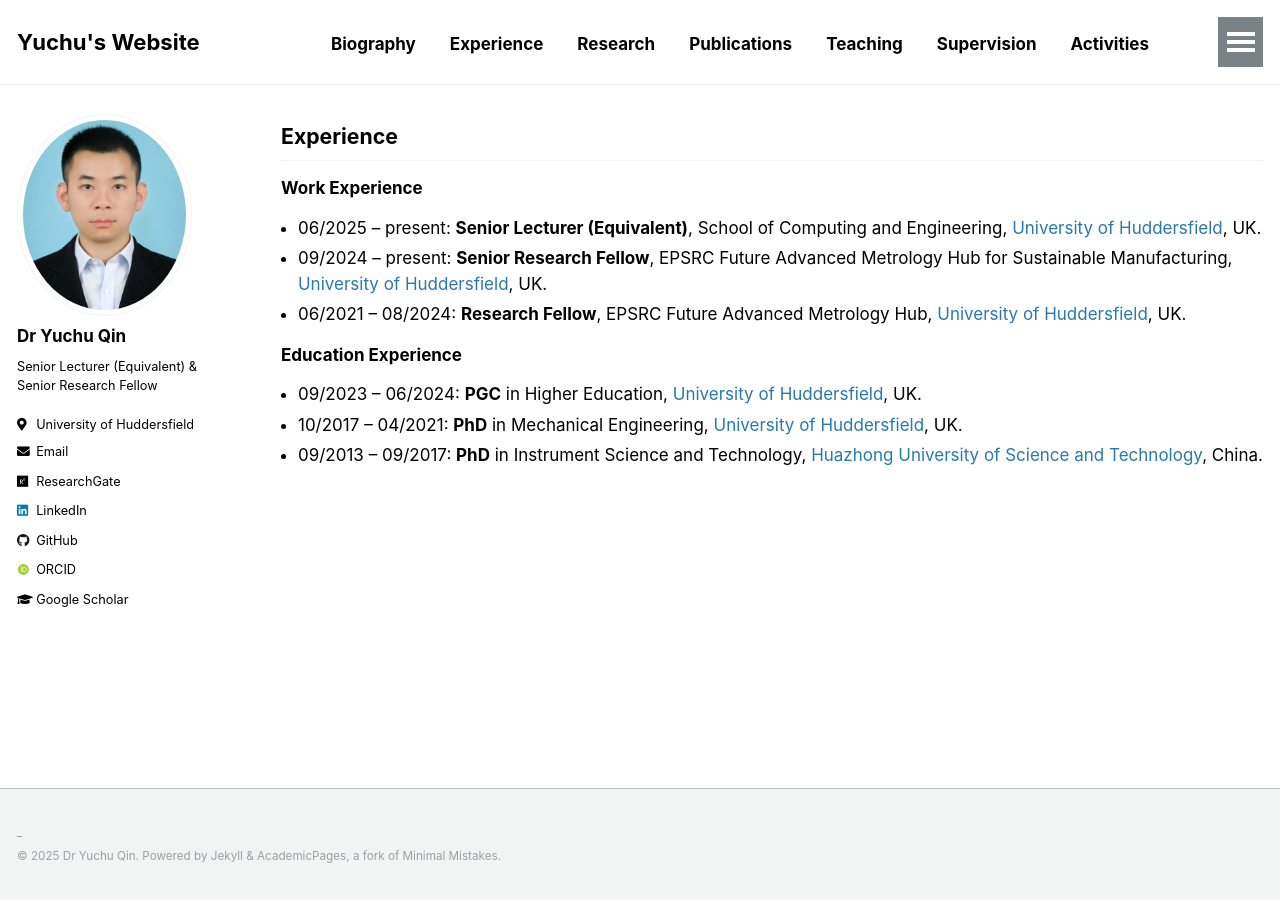
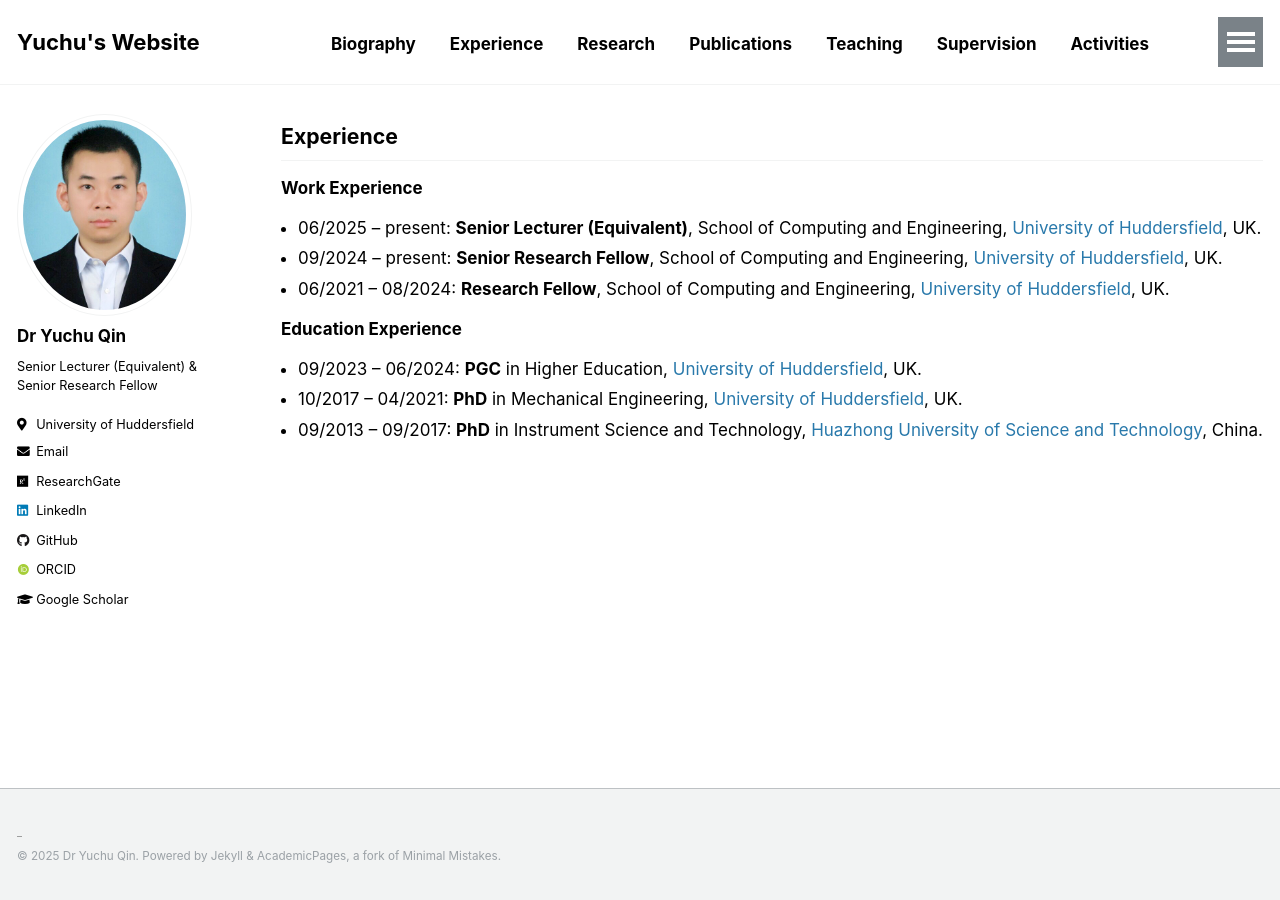
Before and after one commit to yuchu-qin/yuchu-qin.github.io, a Jekyll site: the page built from _pages/experience.md, in a window 1280 px wide. Built offline with Jekyll 4.4.1, drawn with Linux system fonts in a browser that asks for light colours; some web fonts are replaced; our own code applies the rules of GitHub Pages for plain Markdown files.

Commit message:
Update experience.md

```diff
--- a/_pages/experience.md
+++ b/_pages/experience.md
@@ -6,8 +6,8 @@ author_profile: true
 ## Experience
 ### Work Experience
 - 06/2025 – present: **Senior Lecturer (Equivalent)**, School of Computing and Engineering, [University of Huddersfield](https://www.hud.ac.uk/), UK.
-- 09/2024 – present: **Senior Research Fellow**, EPSRC Future Advanced Metrology Hub for Sustainable Manufacturing, [University of Huddersfield](https://www.hud.ac.uk/), UK.
-- 06/2021 – 08/2024: **Research Fellow**, EPSRC Future Advanced Metrology Hub, [University of Huddersfield](https://www.hud.ac.uk/), UK.
+- 09/2024 – present: **Senior Research Fellow**, School of Computing and Engineering, [University of Huddersfield](https://www.hud.ac.uk/), UK.
+- 06/2021 – 08/2024: **Research Fellow**, School of Computing and Engineering, [University of Huddersfield](https://www.hud.ac.uk/), UK.
 
 ### Education Experience
 - 09/2023 – 06/2024: **PGC** in Higher Education, [University of Huddersfield](https://www.hud.ac.uk/), UK.
```
